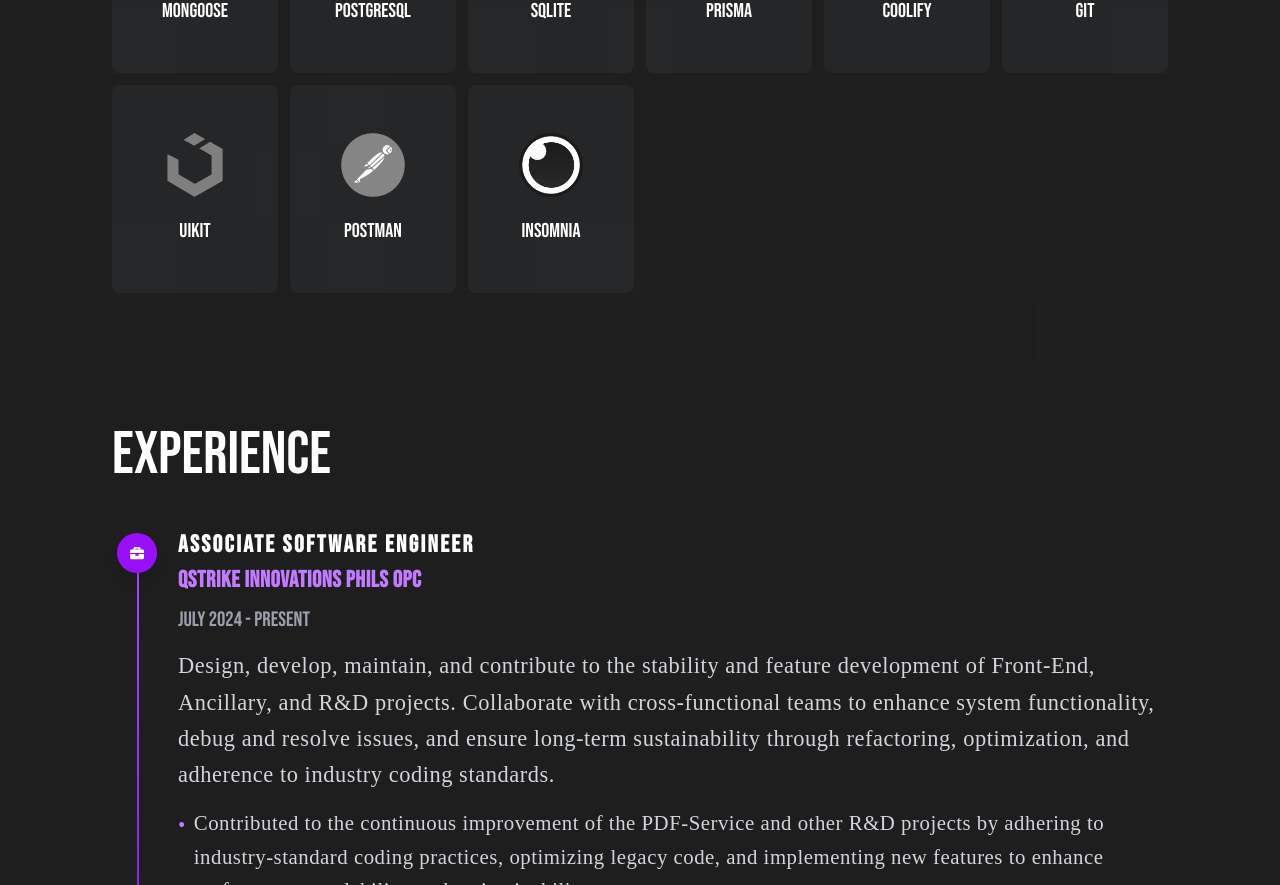
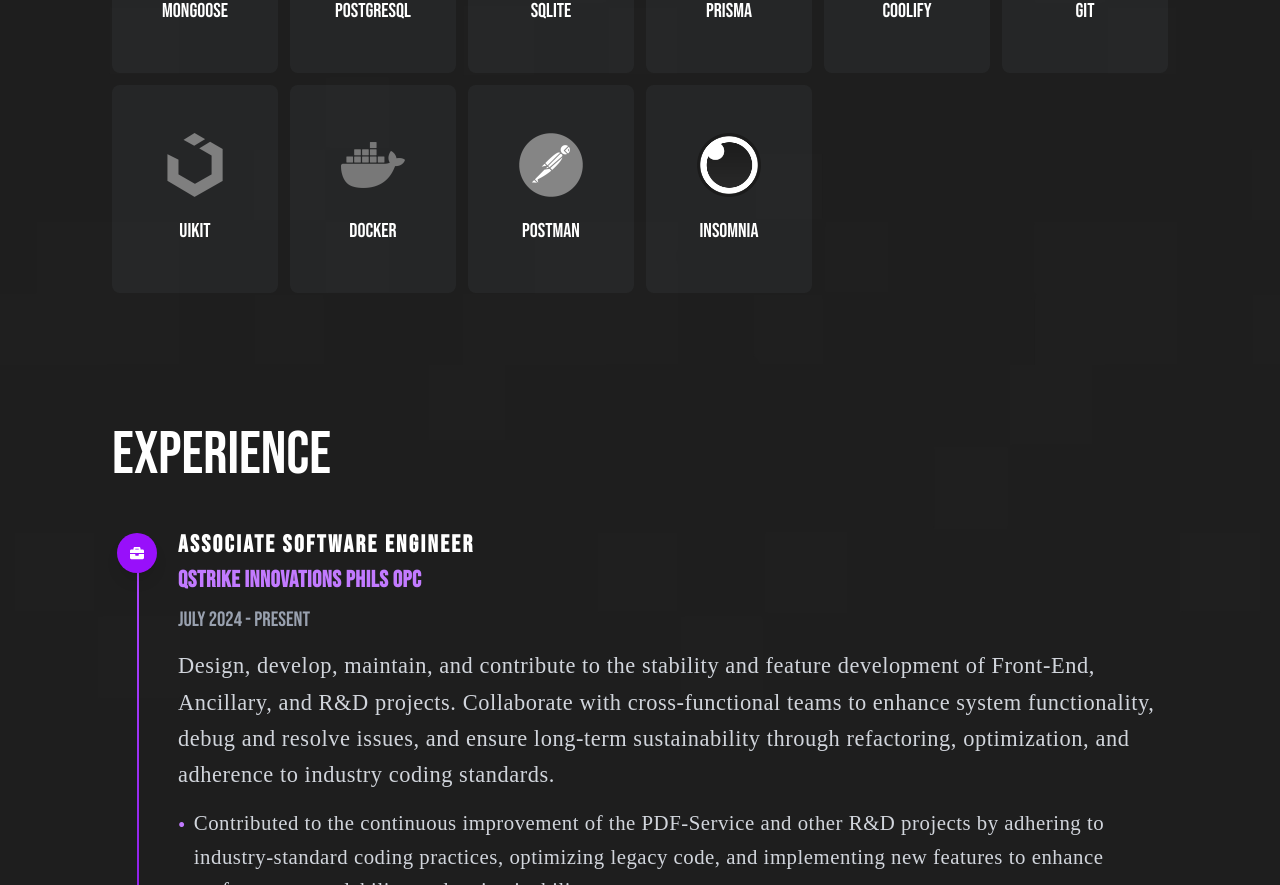
Before and after one commit to AnthonyFrank-Ordonez/my-portfolio, a React (Vite) app: page / in a window 1280 px wide. Shown: the part 2640-3525 px from the top of the page. Built offline with nearby package versions, Linux system fonts and the light colour scheme; a web font is replaced by a local one.

Commit message:
Added docker on skills page

```diff
--- a/src/components/Skills.tsx
+++ b/src/components/Skills.tsx
@@ -29,6 +29,7 @@ export default function Skills() {
 		{ img: '/img/coolify.png', name: 'Coolify', category: 'Tools' },
 		{ img: '/img/git.png', name: 'Git', category: 'Tools' },
 		{ img: '/img/uikit.png', name: 'UIKit', category: 'Front-End' },
+		{ img: '/img/docker.png', name: 'Docker', category: 'Tools' },
 		{ img: '/img/postman.png', name: 'Postman', category: 'Tools' },
 		{ img: '/img/insomnia.png', name: 'Insomnia', category: 'Tools' },
 	];
```
Also changed, not shown: public/img/docker.png (added).
